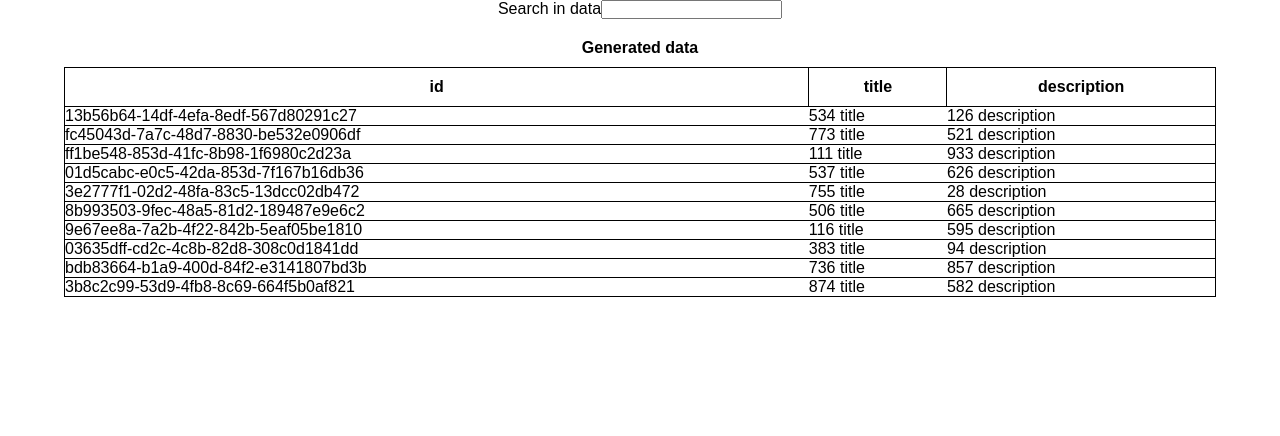
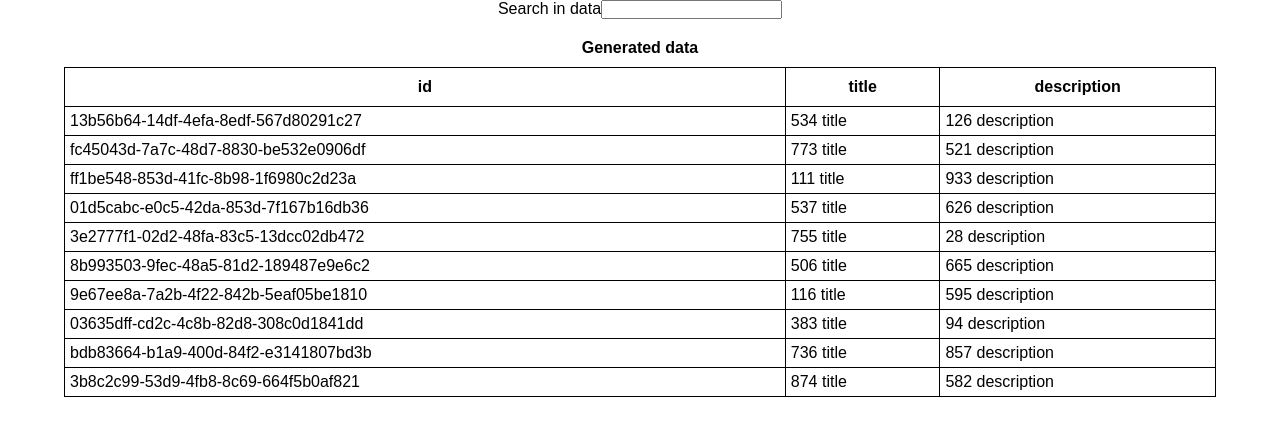
Before and after one commit to KarelSmola/safecontrol-task-ts, a React (Create React App) app: page / in a window 1280 px wide. Shown: the top 436 px of the page. Built offline with nearby package versions, Linux system fonts and the light colour scheme.

Commit message:
Simple row selected fnc added.

```diff
--- a/src/App.tsx
+++ b/src/App.tsx
@@ -1,4 +1,4 @@
-import React, { useState } from "react";
+import React, { useCallback, useState } from "react";
 import { columns, data } from "./data/data";
 import { TableHead } from "./components/TableHead";
 import { SearchBar } from "./components/SearchBar";
@@ -6,14 +6,35 @@ import { SearchBar } from "./components/SearchBar";
 import { Wrapper } from "./components/UI/Wrapper";
 
 export const App: React.FC = () => {
+  const [generatedData, setGeneratedData] = useState(data);
   const [searchText, setSearchText] = useState("");
-
-  type Data = { id: string; title: string; description: string }[];
-  const generatedData: Data = data;
 
   const onSearchText = (text: string) => {
     setSearchText(text);
   };
+
+  const selectRow =
+    (
+      itemId: string,
+      item: {
+        id: string;
+        title: string;
+        description: string;
+        selected: boolean;
+      },
+    ) =>
+    () => {
+      const selectedRows = generatedData.map((item) => {
+        if (item.id === itemId) {
+          return { ...item, selected: !item.selected };
+        } else {
+          return item;
+        }
+      });
+      setGeneratedData(selectedRows);
+    };
+
+  console.log(generatedData);
 
   return (
     <Wrapper>
@@ -23,13 +44,20 @@ export const App: React.FC = () => {
         <TableHead />
         <tbody>
           {generatedData.map((item) => (
-            <tr className="table-row" key={item.id}>
-              {columns.map((column) => (
-                <td key={column}>{item[column]}</td>
-                // <td className="table-cell" key={column}>
-                //   {column}
-                // </td>
-              ))}
+            <tr
+              className="table-row"
+              style={{ backgroundColor: item.selected ? "red" : "transparent" }}
+              key={item.id}
+              onClick={selectRow(item.id, item)}
+            >
+              {columns.map((column) => {
+                const retypedItemObject = item as any;
+                return (
+                  <td className="table-cell" key={column}>
+                    {retypedItemObject[column]}
+                  </td>
+                );
+              })}
             </tr>
           ))}
         </tbody>
--- a/src/components/TableHead.tsx
+++ b/src/components/TableHead.tsx
@@ -3,12 +3,27 @@ import { columns } from "../data/data";
 
 import classes from "./TableHead.module.css";
 
+// type TableHeadProps = {
+//   sortBy: (column: string) => string;
+// };
 export const TableHead: React.FC = () => {
+  const sortBy: (column: string) => void = (column: string) => {
+    console.log(column);
+  };
+
   return (
     <thead className={classes.thead}>
       <tr className={classes["thead-row"]}>
         {columns.map((column) => (
-          <th className={classes["thead-column"]}>{column}</th>
+          <th
+            className={classes["thead-column"]}
+            key={column}
+            onClick={() => {
+              sortBy(column);
+            }}
+          >
+            {column}
+          </th>
         ))}
       </tr>
     </thead>
--- a/src/data/data.ts
+++ b/src/data/data.ts
@@ -1,9 +1,49 @@
-export const columns: any[] = ["id", "title", "description"];
+const colorIdents = [
+  {
+    ident: "un",
+    props: {
+      color: "red",
+    },
+  },
+  {
+    ident: "deux",
+    props: {
+      color: "green",
+    },
+  },
+  {
+    ident: "trois",
+    props: {
+      color: "blue",
+    },
+  },
+];
 
-export const data = Array.from({ length: 10 }, (_, i) => {
+type CustomColumns = string[];
+export const columns: CustomColumns = ["id", "title", "description"];
+
+type Data = {
+  id: string;
+  title: string;
+  description: string;
+  selected: boolean;
+}[];
+
+export const data: Data = Array.from({ length: 10 }, (_, i) => {
   return {
     id: crypto.randomUUID(),
     title: `${Math.floor(Math.random() * 999)} title`,
     description: `${Math.floor(Math.random() * 999)} description`,
+    selected: false,
   };
 });
+
+interface CustomMap {
+  [key: string]: any;
+}
+
+const colorsMap: CustomMap = { ident: "" };
+
+colorIdents.forEach((el) => {
+  colorsMap[el.ident] = el.props.color;
+});
```
